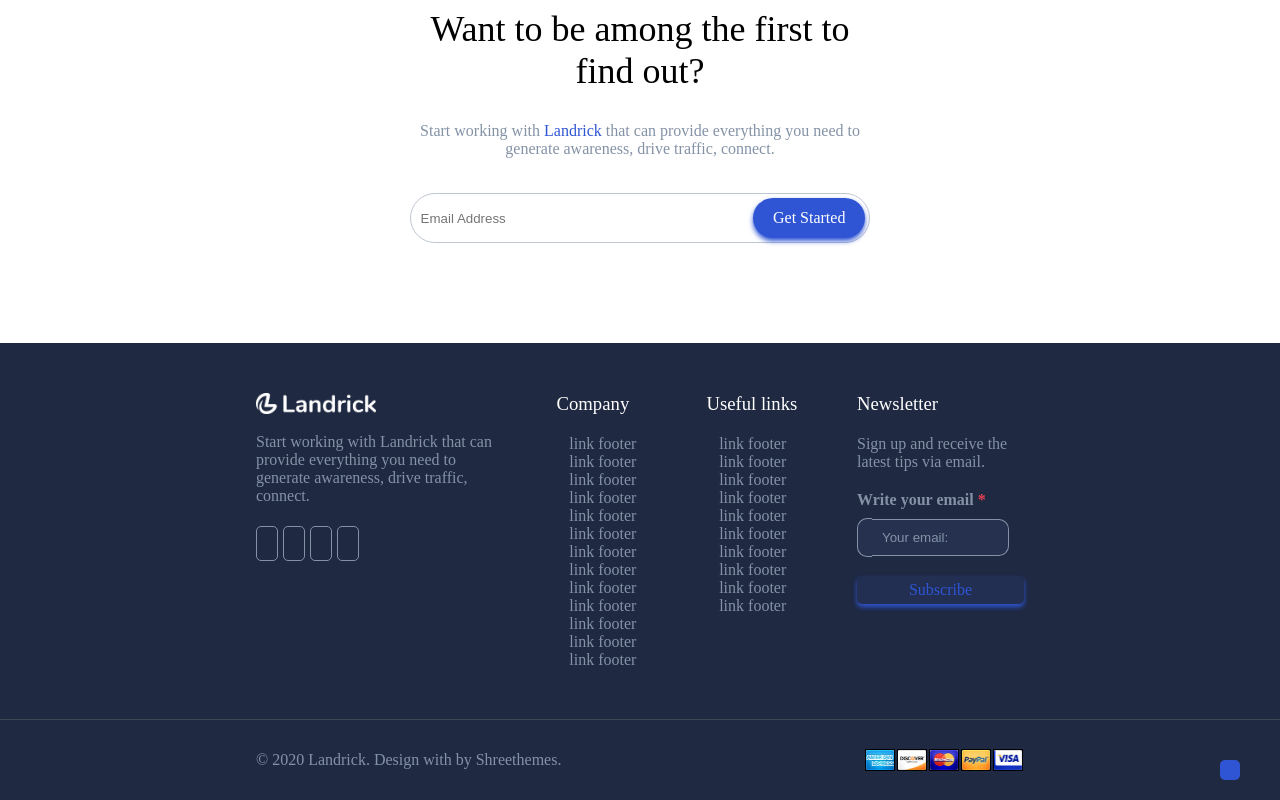
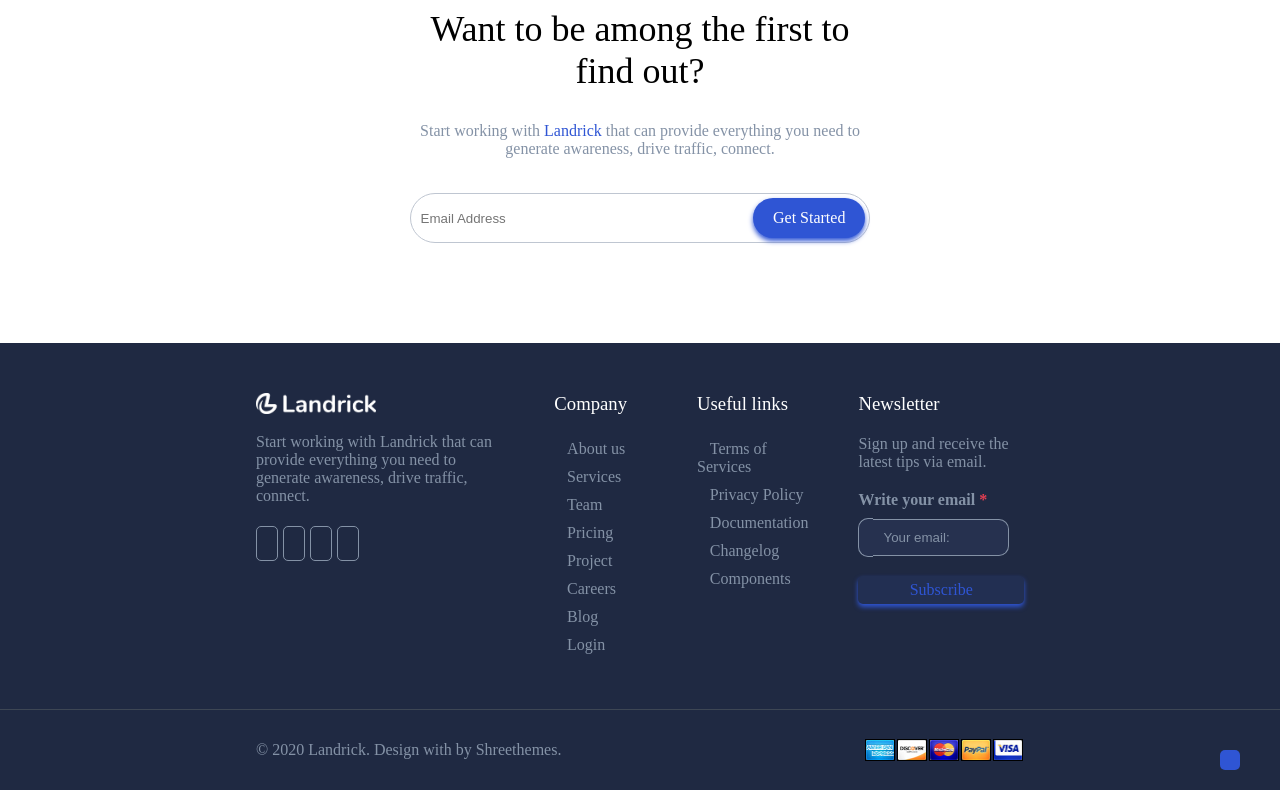
Before and after one commit to AlbertoCiuf/proj-html-vuejs, a Vue app: page / in a window 1280 px wide. Shown: the part 3332-4132 px from the top of the page. Built offline with nearby package versions, Linux system fonts and the light colour scheme; a small style sheet from the web is missing; the HTML template or start-up script is replaced by a standard one.

Commit message:
link footer dinamici con v-for e props // esercizio fatto

```diff
--- a/src/App.vue
+++ b/src/App.vue
@@ -10,7 +10,10 @@
     <Main />
 
     <!-- footer -->
-    <Footer />
+    <Footer
+      :companyLinks="footerCompanyLinks"
+      :usefulLinks="footerUsefulLinks"
+    />
   </div>
 </template>
 
@@ -50,6 +53,62 @@
           isDropDown: true,
           href: '#'
         },
+      ],
+      footerCompanyLinks: [
+        {
+          name:'About us',
+          href:'#'
+        },
+        {
+          name:'Services',
+          href:'#'
+        },
+        {
+          name:'Team',
+          href:'#'
+        },
+        {
+          name:'Pricing',
+          href:'#'
+        },
+        {
+          name:'Project',
+          href:'#'
+        },
+        {
+          name:'Careers',
+          href:'#'
+        },
+        {
+          name:'Blog',
+          href:'#'
+        },
+        {
+          name:'Login',
+          href:'#'
+        },
+      ],
+      footerUsefulLinks: [
+        {
+          name:'Terms of Services',
+          href:'#'
+        },
+        {
+          name:'Privacy Policy',
+          href:'#'
+        },
+        {
+          name:'Documentation',
+          href:'#'
+        },
+        {
+          name:'Changelog',
+          href:'#'
+        },
+        {
+          name:'Components',
+          href:'#'
+        },
       ]
     }
   },
--- a/src/components/Footer.vue
+++ b/src/components/Footer.vue
@@ -20,35 +20,18 @@
           <div class="company">
             <h3>Company</h3>
             <ul>
-              <li>link footer</li>
-              <li>link footer</li>
-              <li>link footer</li>
-              <li>link footer</li>
-              <li>link footer</li>
-              <li>link footer</li>
-              <li>link footer</li>
-              <li>link footer</li>
-              <li>link footer</li>
-              <li>link footer</li>
-              <li>link footer</li>
-              <li>link footer</li>
-              <li>link footer</li>
+              <li v-for="(link, index) in companyLinks" :key="`companyLink${index}`">
+                <a :href="link.href">{{link.name}}</a>
+              </li>
             </ul>
           </div>
 
           <div class="useful">
             <h3>Useful links</h3>
             <ul>
-              <li>link footer</li>
-              <li>link footer</li>
-              <li>link footer</li>
-              <li>link footer</li>
-              <li>link footer</li>
-              <li>link footer</li>
-              <li>link footer</li>
-              <li>link footer</li>
-              <li>link footer</li>
-              <li>link footer</li>
+              <li v-for="(link, index) in usefulLinks" :key="`useful${index}`">
+                <a :href="link.href">{{link.name}}</a>
+              </li>
             </ul>
           </div>
         </div>
@@ -91,6 +74,10 @@
 <script>
 export default {
   name: 'Footer',
+  props: {
+    companyLinks: Array,
+    usefulLinks: Array
+  },
   methods: {
     goTop(){
       window.scroll({
@@ -159,6 +146,7 @@
         gap: 70px;
         ul li {
           color: $light-text-color;
+          padding: 5px 0;
           &::before {
             content: '\f054';
             font-weight: 900;
```
